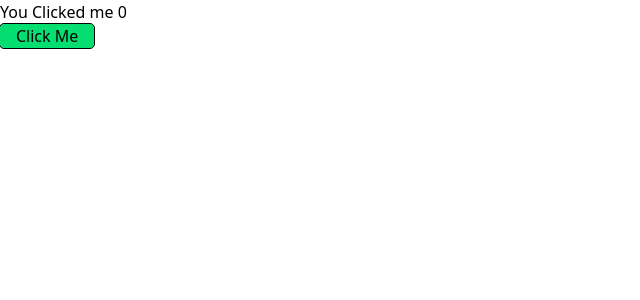
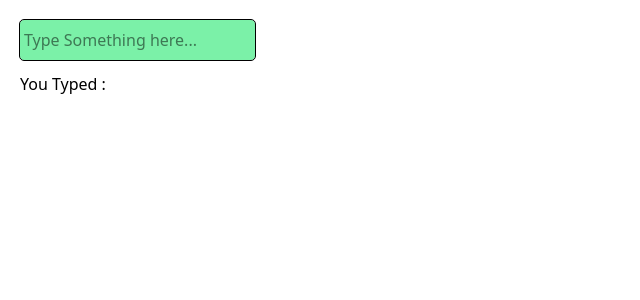
Before and after one commit to mansoorkhoshal/Hooks_Practice, a React (Vite) app: page / in a window 1280 px wide. Shown: the top 300 px of the page, without its empty margins (0-640 px from the left). Built offline with nearby package versions, Linux system fonts and the light colour scheme.

Commit message:
Controlled Input State

```diff
--- a/src/App.jsx
+++ b/src/App.jsx
@@ -1,13 +1,26 @@
 import React, { useState } from "react";
 
 const App = () => {
-  const [count, setCount] = useState(0);
+  // const [count, setCount] = useState(0);
+
+  const [inputValue, setInputValue] = useState("");
 
   return (
-    <div>
-      <p>You Clicked me {count}</p>
+    // <div>
+    //   <p>You Clicked {count} Times</p>
 
-      <button onClick={() => setCount(count + 1)} className="outline rounded px-4 bg-green-400">Click Me</button>
+    //   <button onClick={() => setCount(count + 1)} className="outline rounded px-4 bg-green-400">Click Me</button>
+
+    // </div>
+
+    <div className="p-5">
+      <input
+        className="bg-green-300 py-2 pl-1 mb-3 outline rounded"
+        type="text" placeholder="Type Something here..." value={inputValue} onChange={(e) => setInputValue(e.target.value)}
+      />
+      <p>
+        You Typed : <strong>{inputValue}</strong>
+      </p>
     </div>
   );
 };
```
